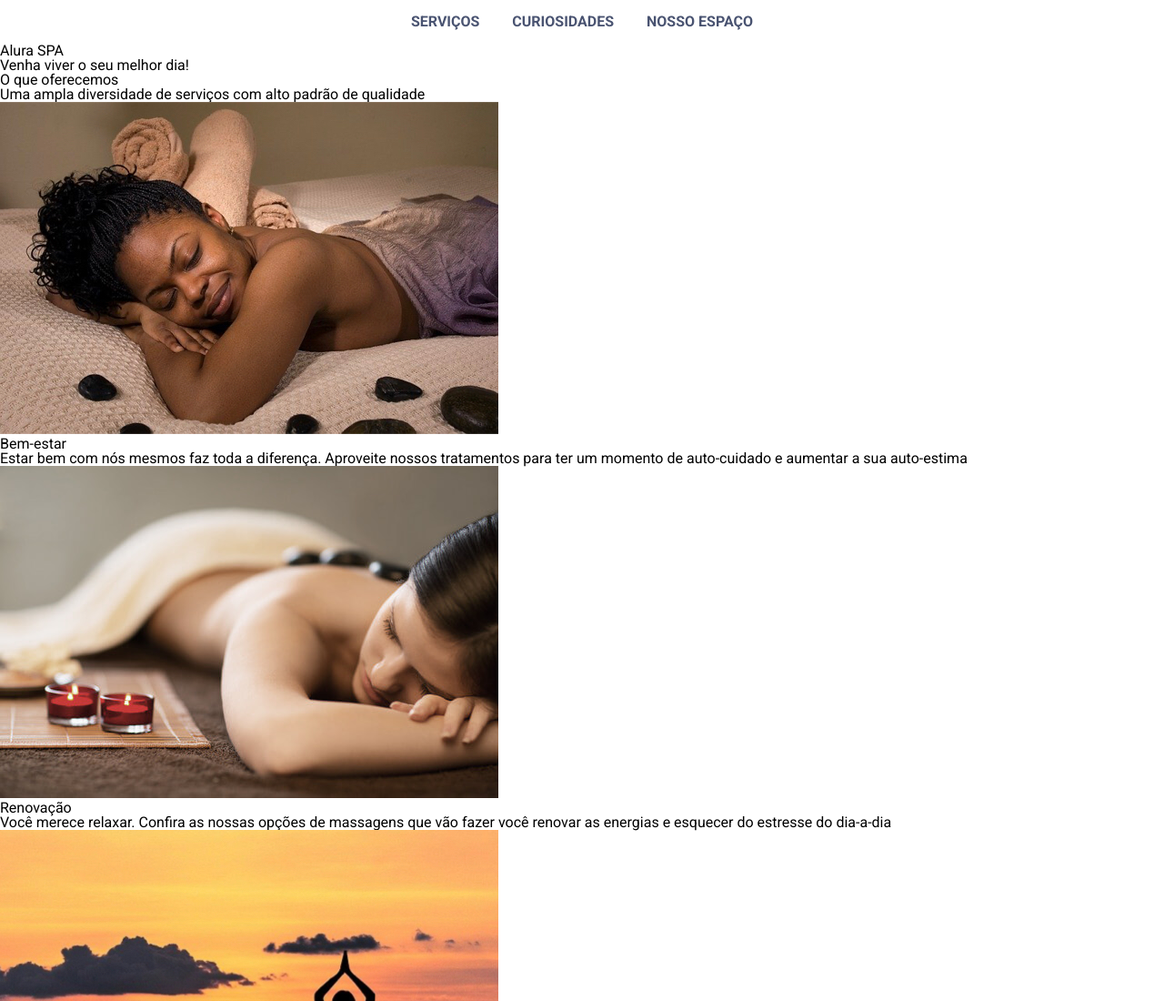
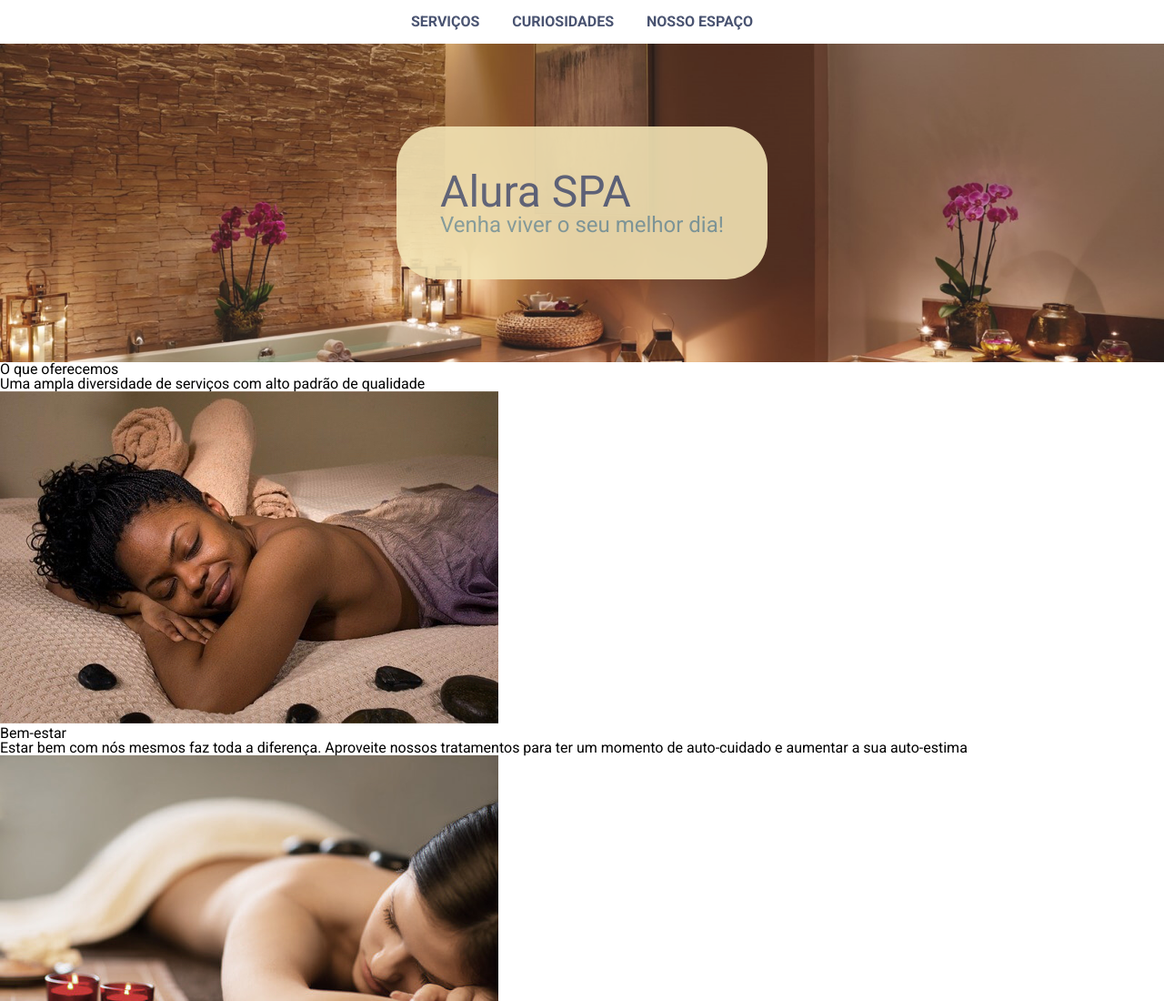
Before and after one commit to renata-aline/sass, a plain HTML site: page alura-spa-projeto_inicial/index.html in a window 1280 px wide. Shown: the top 1100 px of the page at 91% size. Drawn offline with nearby package versions, Linux system fonts and the light colour scheme.

Commit message:
operações matemática com sass

```diff
--- a/alura-spa-projeto_inicial/index.html
+++ b/alura-spa-projeto_inicial/index.html
@@ -35,8 +35,8 @@
                 </li>
             </ul>
         </nav>
-        <section>
-            <div>
+        <section class="banner">
+            <div class="inner_banner">
                 <h1>Alura SPA</h1>
                 <h2>Venha viver o seu melhor dia!</h2>
             </div>
--- a/alura-spa-projeto_inicial/styles/abstract/_variaveis.scss
+++ b/alura-spa-projeto_inicial/styles/abstract/_variaveis.scss
@@ -7,3 +7,7 @@ $fonte: 'Roboto', sans-serif;
 $cor-primaria: #495371;
 $cor-secundaria: #74959a;
 $cor-terciaria: #f1e0ac;
+
+
+// tamanho das fontes
+$tamanho-do-texto: 3rem;
--- /dev/null
+++ b/alura-spa-projeto_inicial/styles/components/_banner.scss
@@ -0,0 +1,29 @@
+
+@import '../abstract/variaveis';
+
+.banner {
+    background: url(../imagens/banner.jpeg) 27% center no-repeat;
+    min-height: 350px;
+    background-size: cover;
+    display: flex;
+    justify-content: center;
+    align-items: center;
+    opacity: 0.9;
+
+    .inner_banner {
+       padding: 3rem;
+       background-color: $cor-terciaria;
+       opacity: 0.9;
+       border-radius: 45px;
+
+       h1{
+        font-size: $tamanho-do-texto;
+        color: $cor-primaria;
+       }
+       h2 {
+        font-size: $tamanho-do-texto /2;
+        color: $cor-secundaria;
+       }
+
+    }
+}
--- a/alura-spa-projeto_inicial/styles/style.scss
+++ b/alura-spa-projeto_inicial/styles/style.scss
@@ -1,3 +1,4 @@
 
 @import './abstract/base';
 @import './components/navbar';
+@import './components/banner';
```
Also changed, not shown: alura-spa-projeto_inicial/styles/style.css, 1 other file.
